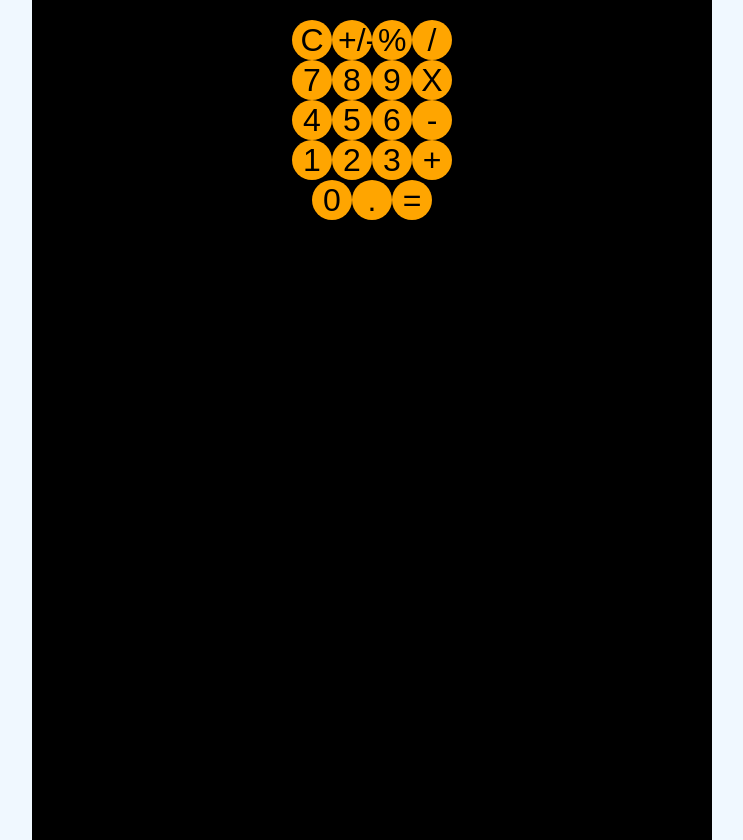
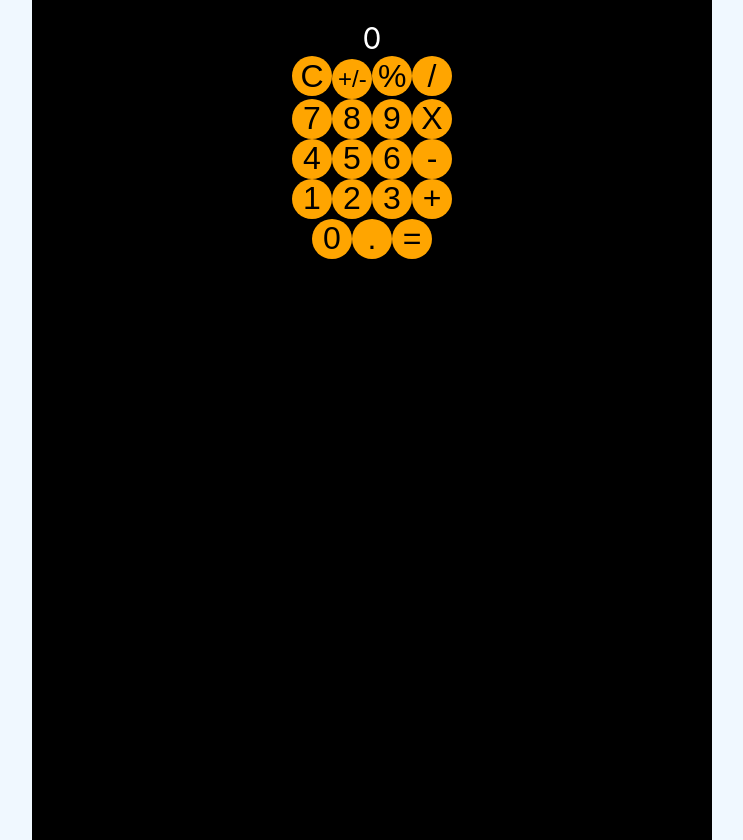
Before and after one commit to diegofernandoalayon/calculator, a React (Create React App) app: page / in a window 1280 px wide. Shown: the whole page, without its empty margins (268-1011 px from the left). Built offline with nearby package versions, Linux system fonts and the light colour scheme.

Commit message:
adaptando la fuente de cada boton

```diff
--- a/src/components/Button/index.js
+++ b/src/components/Button/index.js
@@ -3,10 +3,10 @@ export default function Button({children,handleClick,...props}){
 
   //darkGray, orange, lightGray
   // props.orange ? console.log('todo'):console.log('nada')
-
+  const fontS = children.length>1 ? '1.5rem':'2rem'
   return (
     <>
-      <button className="btn orange" onClick={()=> {handleClick(children)}}>{children}</button>
+      <button style={{fontSize:fontS}} className="btn orange" onClick={()=> {handleClick(children)}}>{children}</button>
     </>
   )
 }
--- a/src/components/Display/index.js
+++ b/src/components/Display/index.js
@@ -2,7 +2,7 @@ export default function Display({value}){
 
   return (
     <div>
-      <div style={{color:'white',fontSize:'30px'}}>{value}</div>
+      <div style={{color:'white',fontSize:'30px'}}>{value||'0'}</div>
     </div>
   )
 }
```
